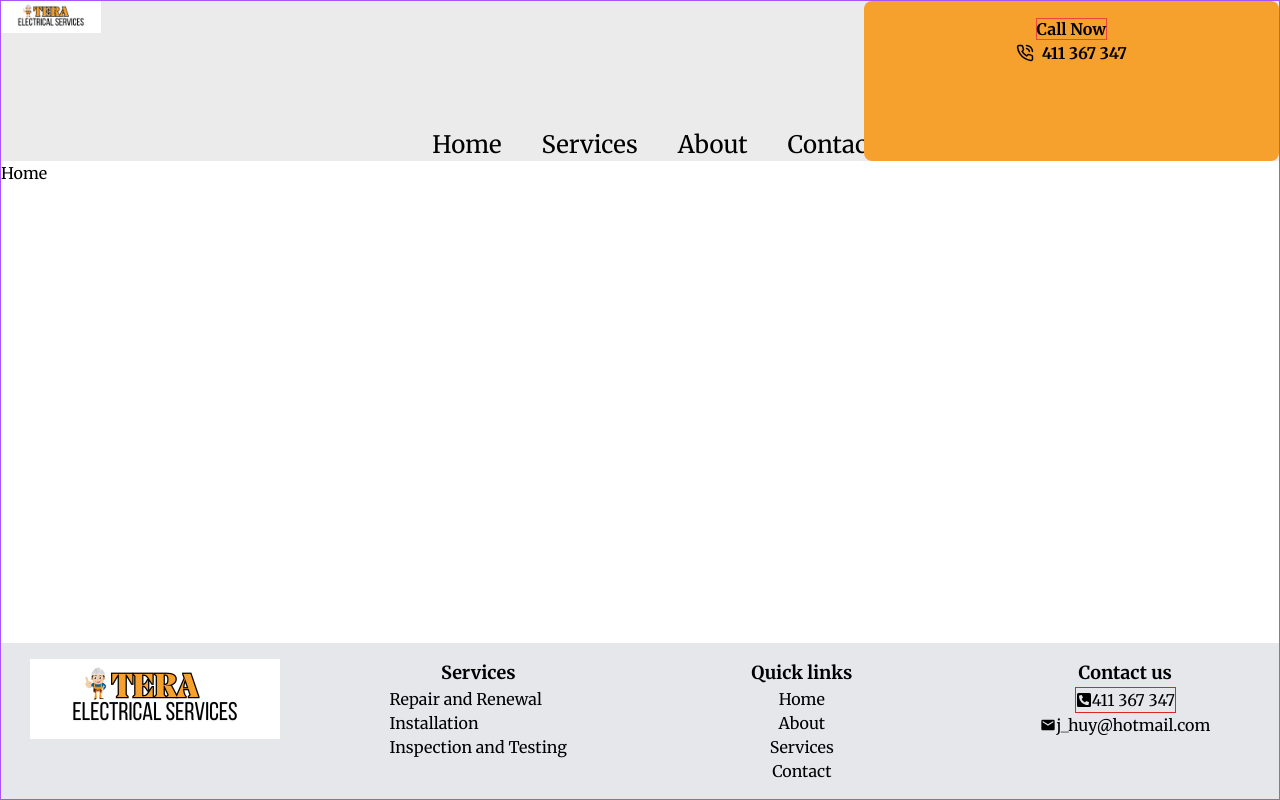
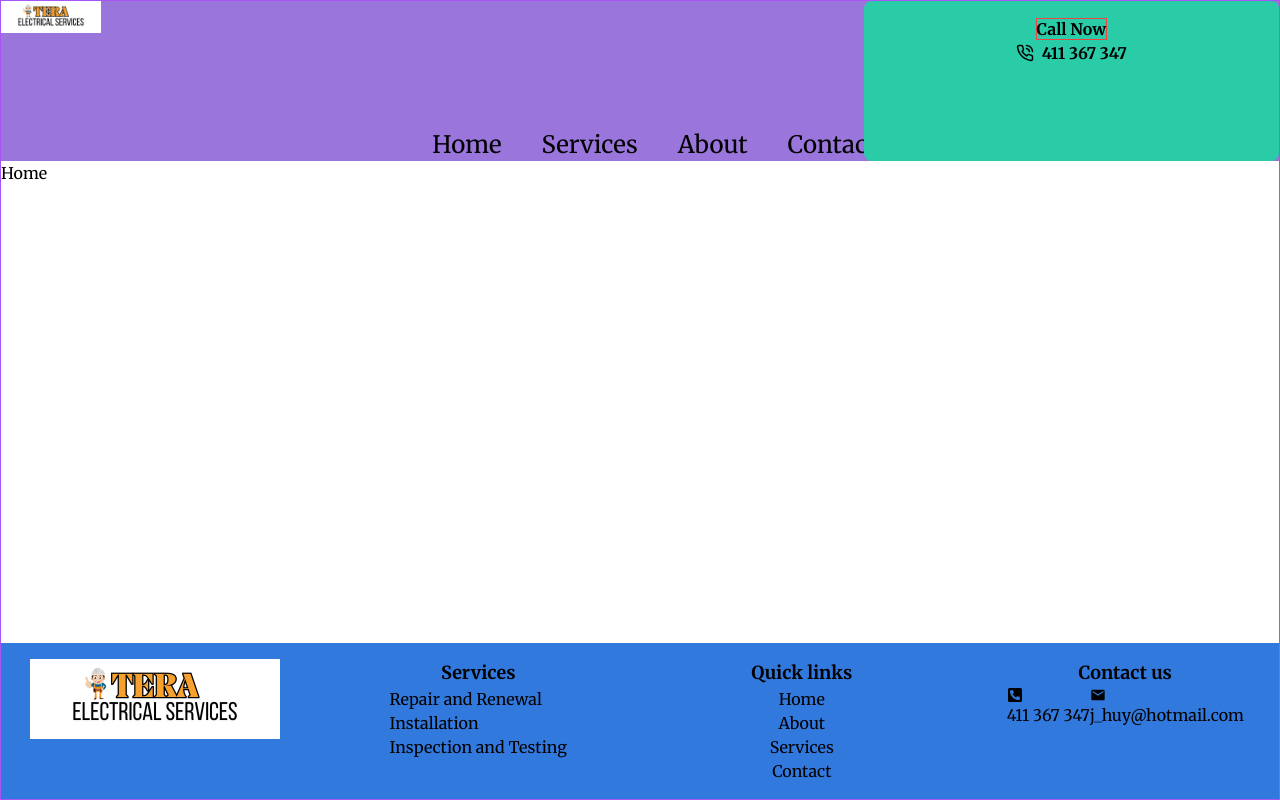
Before and after one commit to Mana12011207/TERA-electrical-services, a React (Create React App) app: page / in a window 1280 px wide. Built offline with nearby package versions, Linux system fonts and the light colour scheme.

Commit message:
Change theme colors for the project

```diff
--- a/src/components/Footer.jsx
+++ b/src/components/Footer.jsx
@@ -5,7 +5,7 @@ import { MdEmail } from "react-icons/md";
 function Footer() {
   return (
     <>
-      <footer className="w-full bg-gray-200 ">
+      <footer className="w-full bg-primary-default">
         <div className="grid w-full grid-cols-1 gap-4 py-4 justify-items-center md:grid-cols-2 xl:grid-cols-4 ">
           <img
             className=""
@@ -35,12 +35,12 @@ function Footer() {
           {/* CTA button */}
           <div className="w-full justify-items-center">
             <p className="text-lg font-bold">Contact us</p>
-            <button className="flex items-center border border-red-600">
+            <button className="">
               <FaPhoneSquareAlt />
               <a href="tel:+61411367347">411 367 347</a>
             </button>
 
-            <button className="flex items-center">
+            <button className="">
               <MdEmail />
               <a href="mailto:j_huy@hotmail.com">j_huy@hotmail.com</a>
             </button>
--- a/tailwind.config.js
+++ b/tailwind.config.js
@@ -5,16 +5,16 @@ module.exports = {
     extend: {
       colors: {
         primary: {
-          default: "#0a6acb",
+          default: "#3279de",
         },
         secondaryPrimary: {
-          default: "#ebebeb",
+          default: "#9a75dc",
         },
         accent: {
-          default: "#f26419",
+          default: "##f1b65b",
         },
         secondaryAccent: {
-          DEFAULT: "#f6a02d",
+          DEFAULT: "#29cca7",
         },
       },
       fontFamily: {
```
